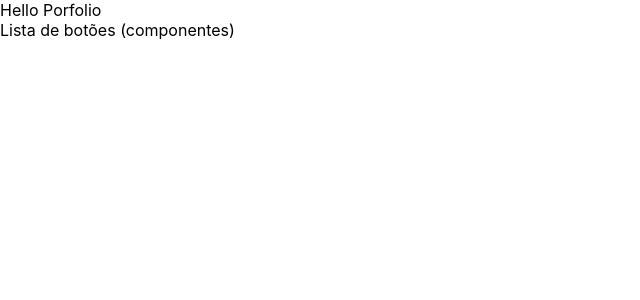
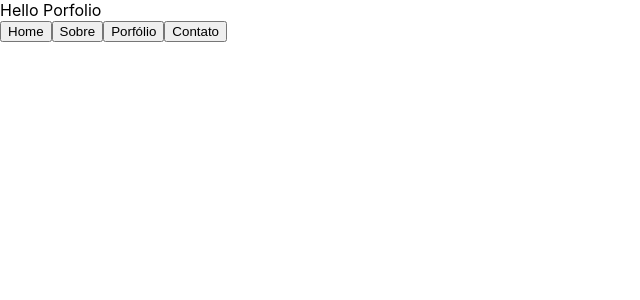
Before and after one commit to LucasSGomide/React_Portfolio, a React (Create React App) app in the folder portfolio-react/: page / in a window 1280 px wide. Shown: the top 300 px of the page, without its empty margins (0-640 px from the left). Built offline with nearby package versions, Linux system fonts and the light colour scheme.

Commit message:
Adicionando implementaçao de criaçao de botoes dinamicos

```diff
--- a/portfolio-react/src/App.js
+++ b/portfolio-react/src/App.js
@@ -1,6 +1,6 @@
 import React from 'react';
 import './App.css';
-import Header from './components/header';
+import Header from './components/Header';
 
 function App() {
   return (
--- /dev/null
+++ b/portfolio-react/src/components/Button.js
@@ -0,0 +1,9 @@
+import React from 'react';
+
+function Button({ buttonName }) {
+  return (
+    <button>{ buttonName }</button>
+  );
+}
+
+export default Button;
--- /dev/null
+++ b/portfolio-react/src/components/Header.js
@@ -0,0 +1,15 @@
+import React from 'react';
+import Button from './Button';
+import headerButtons from '../data/headerButtons';
+
+function Header() {
+  const buttonsList = headerButtons;
+
+  return (
+    <nav>
+      { buttonsList.map((btn) => <Button buttonName={ btn } key={ `btn-${btn}` } />) }
+    </nav>
+  );
+}
+
+export default Header;
--- a/portfolio-react/src/components/header.js
+++ /dev/null
@@ -1,11 +0,0 @@
-import React from 'react';
-
-function Header() {
-  return (
-    <nav>
-      Lista de botões (componentes)
-    </nav>
-  );
-}
-
-export default Header;
--- /dev/null
+++ b/portfolio-react/src/data/headerButtons.js
@@ -0,0 +1,5 @@
+const buttonNames = [
+  'Home', 'Sobre', 'Porfólio', 'Contato',
+];
+
+export default buttonNames;
```
Also changed, not shown: portfolio-react/public/logo512.png (added).
